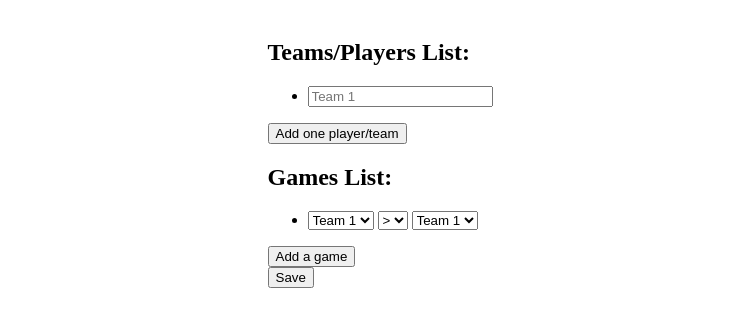
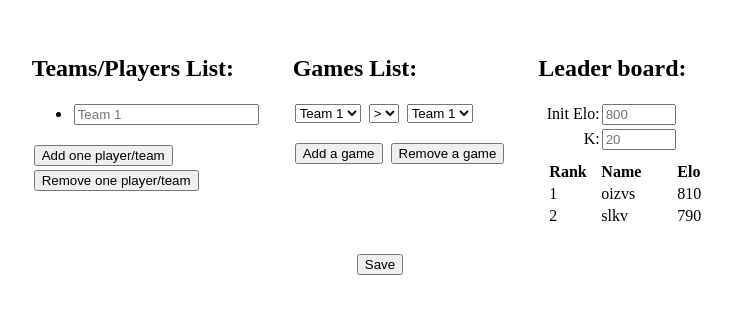
Before and after one commit to pauldubois98/EloRatedTournament, a plain HTML site: page index.html in a window 1280 px wide. Shown: the part 69-396 px from the top of the page, without its empty margins (260-992 px from the left). Drawn offline with Linux system fonts and the light colour scheme.

Commit message:
upgraded GUI

```diff
--- a/Elo.js
+++ b/Elo.js
@@ -1,10 +1,10 @@
 
 
-function Elo_history(teams, games, K=20){
+function Elo_history(teams, games, K=20, initElo=800){
     console.log(teams)
     var history = []
     var Elos = Array(...teams);
-    Elos.fill(400)
+    Elos.fill(initElo)
     history = history.concat([Elos]);
     console.log(Elos)
     for(var i=0; i<games.length; i++){
@@ -21,10 +21,10 @@ function Elo_history(teams, games, K=20){
                 scoreA = 0;
                 scoreB = 1;
             }
-            var expected_scoreA = 1 / (1 + 10**((teamB_Elo - teamA_Elo)/200))
-            var expected_scoreB = 1 / (1 + 10**((teamA_Elo - teamB_Elo)/200))
-            teamA_Elo = teamA_Elo + K * (scoreA-expected_scoreA)
-            teamB_Elo = teamB_Elo + K * (scoreB-expected_scoreB)
+            var expected_scoreA = 1 / (1 + 10**((teamB_Elo - teamA_Elo)/200));
+            var expected_scoreB = 1 / (1 + 10**((teamA_Elo - teamB_Elo)/200));
+            teamA_Elo = Math.round(teamA_Elo + K * (scoreA-expected_scoreA));
+            teamB_Elo = Math.round(teamB_Elo + K * (scoreB-expected_scoreB));
             Elos[games[i][0]] = teamA_Elo;
             Elos[games[i][2]] = teamB_Elo;
             history = history.concat([Elos]);
--- a/GUI.js
+++ b/GUI.js
@@ -1,5 +1,3 @@
-
-
 var teams_ul=document.getElementById("teams")
 var games_ul=document.getElementById("games")
 var teams = [];
@@ -41,6 +39,10 @@ function add_team(teamName=null){
         full();
     });
 }
+function remove_team(){
+    teams_ul.children[teams_ul.children.length-1].remove()
+    full();
+}
 function update_teams_names(){
     teams = [];
     // team_selects_str = "<option value=\"\">Select</option>\n";
@@ -60,7 +62,6 @@ function update_teams_names(){
         team_selects_str += "<option value=\""+team_display+"\">"+team_display+"</option>\n";
     }
 }
-
 function update_team_select(){
     team_selects = document.getElementsByClassName("team_select");
     for(var i=0; i<team_selects.length; i++){
@@ -68,6 +69,10 @@ function update_team_select(){
     }
 }
 
+function remove_game(){
+    games = games.slice(0,-1);
+    refresh_games();
+}
 function add_game(teamA=null,comp=null,teamB=null){
     var li = document.createElement('li');
     games_ul.appendChild(li);
@@ -118,6 +123,31 @@ function update_games_ids(){
         games = games.concat([[teamA, comp, teamB]]);
     }
 }
+function refresh_games(){
+    var i=0;
+    while(i<games.length){
+        if(i<games_ul.children.length){
+            var li = games_ul.children[i];
+            li.children[0].value = teams[games[i][0]];
+            if(teams[games[i][0]]==""){
+                li.children[0].value = "Team "+(games[i][0]+1);
+            }
+            li.children[1].value = games[i][1];
+            li.children[2].value = teams[games[i][2]];
+            if(teams[games[i][2]]==""){
+                li.children[2].value = "Team "+(games[i][2]+1);
+            }
+        } else{
+            add_game(games[i][0],games[i][1],games[i][2]);
+        }
+        i++;
+    }
+    while(i<games_ul.children.length){
+        games_ul.children[i].remove()
+        i++;
+    }
+
+}
 
 function write_params(){
     update_teams_names();
@@ -143,24 +173,6 @@ function load_games(){
         add_game(games[i][0],games[i][1],games[i][2]);
     }
 }
-function refresh_games(){
-    for(var i=0; i<games.length; i++){
-        if(i<games_ul.children.length){
-            var li = games_ul.children[i];
-            li.children[0].value = teams[games[i][0]];
-            if(teams[games[i][0]]==""){
-                li.children[0].value = "Team "+(games[i][0]+1);
-            }
-            li.children[1].value = games[i][1];
-            li.children[2].value = teams[games[i][2]];
-            if(teams[games[i][2]]==""){
-                li.children[2].value = "Team "+(games[i][2]+1);
-            }
-        } else{
-            add_game(games[i][0],games[i][1],games[i][2]);
-        }
-    }
-}
 
 
 
--- a/index.html
+++ b/index.html
@@ -25,16 +25,40 @@
         <div>
           <h2>Teams/Players List:</h2>
           <ul id="teams"></ul>
-          <button onclick="add_team(); update_teams_names();">Add one player/team</button>
+          <button onclick="add_team();">Add one player/team</button><br>
+          <button onclick="remove_team();">Remove one player/team</button>
         </div>
         <div>
           <h2>Games List:</h2>
           <ul id="games"></ul>
           <button onclick="add_game();">Add a game</button>
+          <button onclick="remove_game();">Remove a game</button>
         </div>
-        <button onclick="write_params();">Save</button>
+        <div>
+          <h2>Leader board:</h2>
+          <span><label>Init Elo:</label><input type="number" class="nb-input" placeholder="800"></span>
+          <span><label>K:</label><input type="number" class="nb-input" placeholder="20"></span>
+          <table id="leader-board">
+            <tr>
+              <th style="min-width: 3em; text-align: left;">Rank</th>
+              <th style="min-width: 4.5em; text-align: left;">Name</th>
+              <th style="min-width: 2.5em; text-align: left;">Elo</th>
+            </tr>
+            <tr>
+              <td>1</td>
+              <td>oizvs</td>
+              <td>810</td>
+            </tr>
+            <tr>
+              <td>2</td>
+              <td>slkv</td>
+              <td>790</td>
+            </tr>
+          </table>
+        </div>
+    </main>
+    <button onclick="write_params();">Save</button>
 
-    </main>
 </body>
 
 <script src="GUI.js"></script>
--- a/styles.css
+++ b/styles.css
@@ -6,3 +6,42 @@ body{
 h1{
     color: brown;
 }
+
+main{
+    display: flex;
+}
+main div{
+    margin: 1em;
+}
+
+#games{
+    padding: 0;
+}
+#games li{
+    list-style-type: none;
+}
+#leader-board{
+    margin: 0.5em;
+}
+
+input{
+    margin: 2px;
+}
+button{
+    margin: 2px;
+}
+select{
+    margin: 2px;
+}
+.nb-input{
+    width: 5em;
+}
+span{
+    display: flex;
+    align-items: center;
+    justify-content: end;
+    width: 8.75em;
+}
+p{
+    margin: 0;
+}
```
